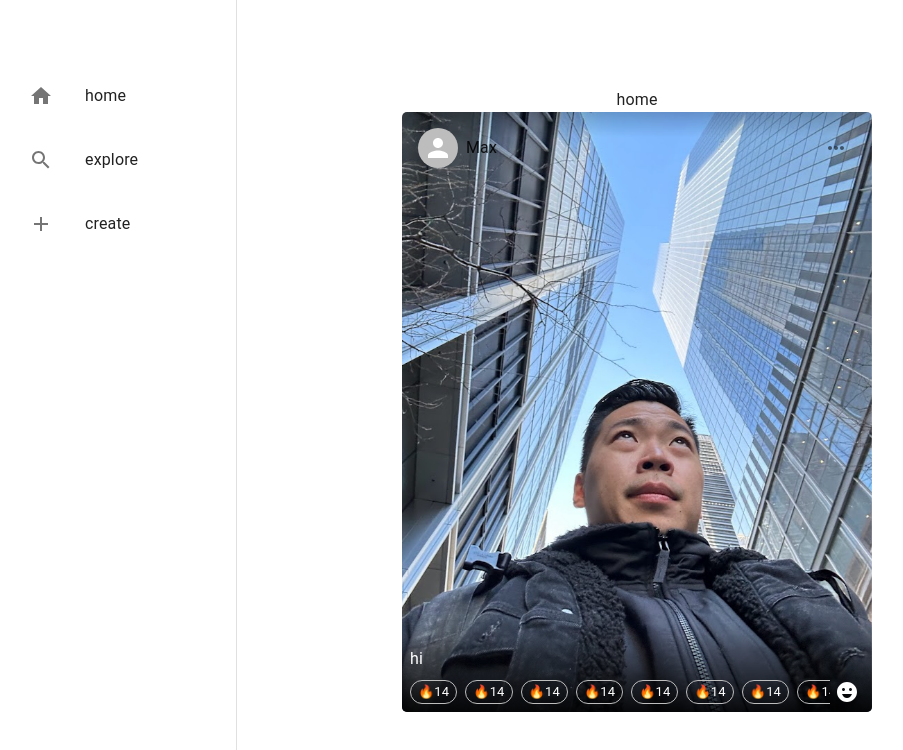
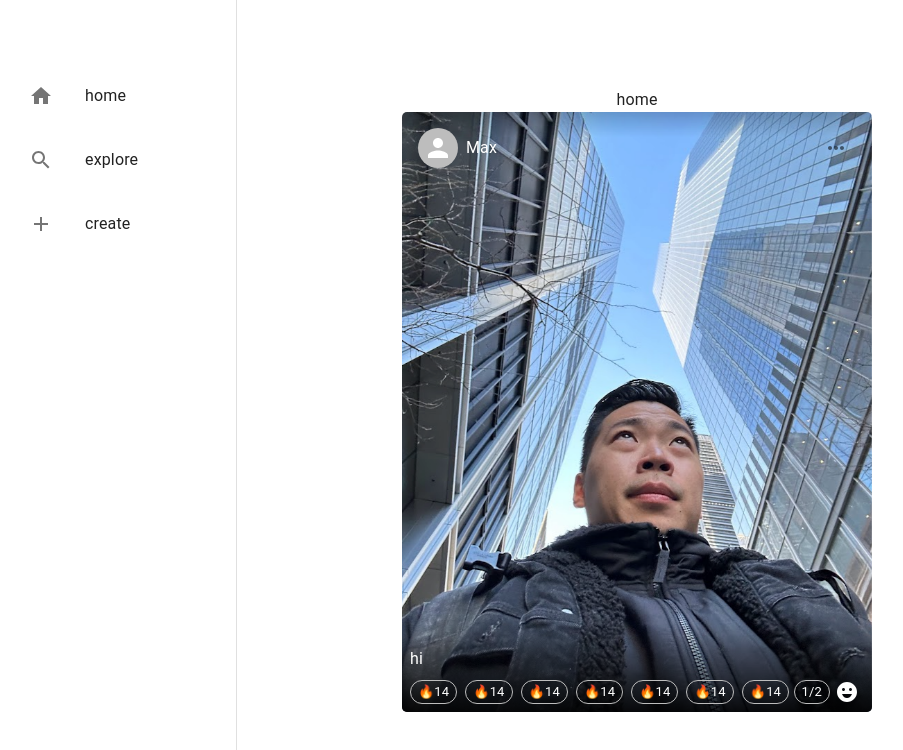
Before and after one commit to rikotacards/stills, a React app: page / in a window 1280 px wide. Shown: the top 750 px of the page, without its empty margins (3-906 px from the left). Built offline with nearby package versions, Linux system fonts and the light colour scheme; the HTML template or start-up script is replaced by a standard one.

Commit message:
add count.

```diff
--- a/src/components/PostFooter/PostFooter.tsx
+++ b/src/components/PostFooter/PostFooter.tsx
@@ -45,7 +45,8 @@ export const PostFooter: React.FC<PostFooterProps> = ({ swiper, setSecondSwiper
           {reactions}
         </div>
 
-        <Box ml="auto">
+        <Box ml="auto" display='flex'  alignItems={'center'}>
+          <Chip sx={{color: 'white'}} variant="outlined" size='small' label={'1/2'}/>
           <IconButton sx={{ color: 'white', mr: 1 }} size="small">
             <EmojiEmotionsIcon />
           </IconButton>
--- a/src/components/PostHeader/PostHeader.tsx
+++ b/src/components/PostHeader/PostHeader.tsx
@@ -6,7 +6,7 @@ export const PostHeader: React.FC = () => {
   return (
     <Box position='relative' p={2} display={'flex'} flexDirection={'row'} width={'100%'} alignItems={'center'} >
       <Box display={'flex'} flexDirection={'row'} alignItems='center'>
-        <Avatar sx={{ mr: 1 }} /><Typography>Max</Typography>
+        <Avatar sx={{ mr: 1 }} /><Typography sx={{color: 'white'}}>Max</Typography>
       </Box>
       <Box ml={'auto'}>
         <IconButton>
```
